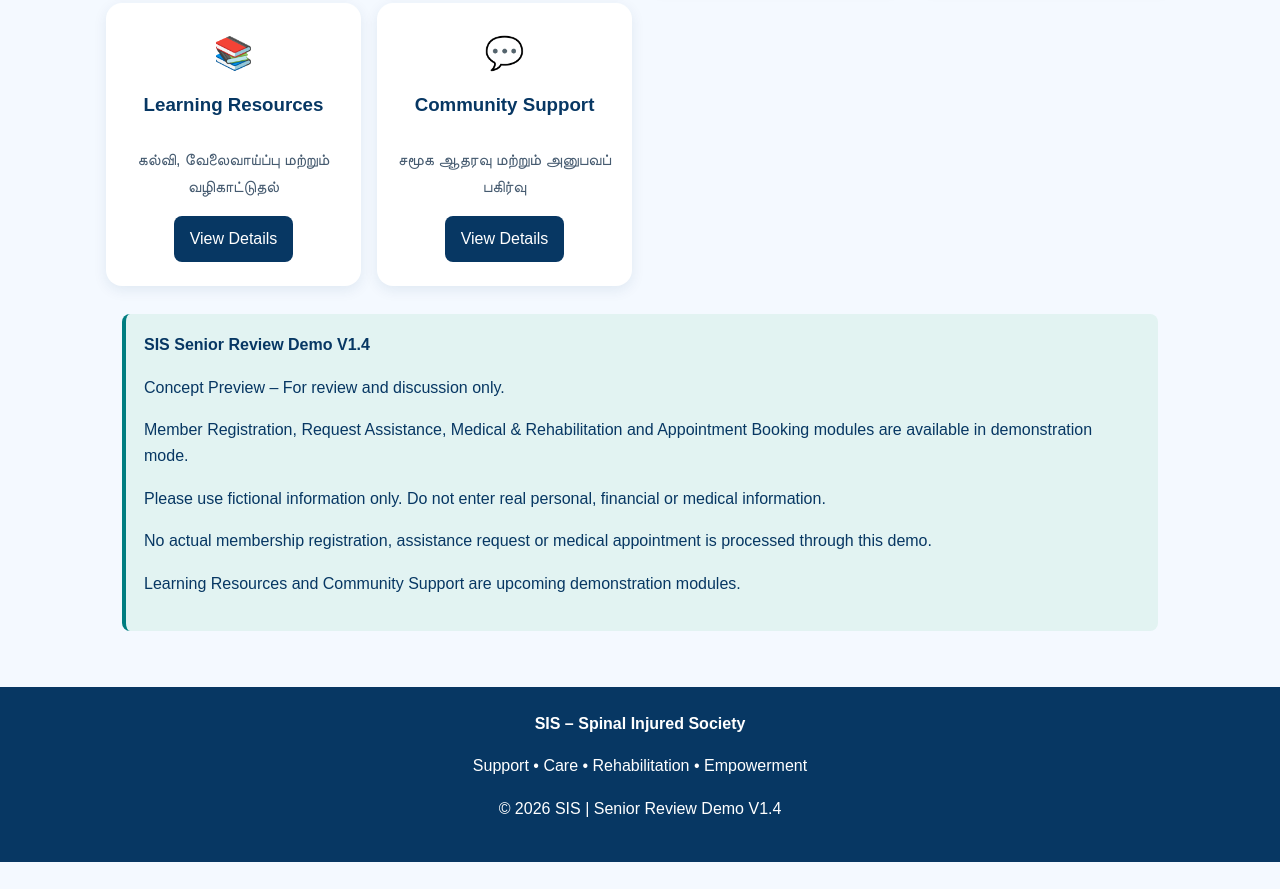
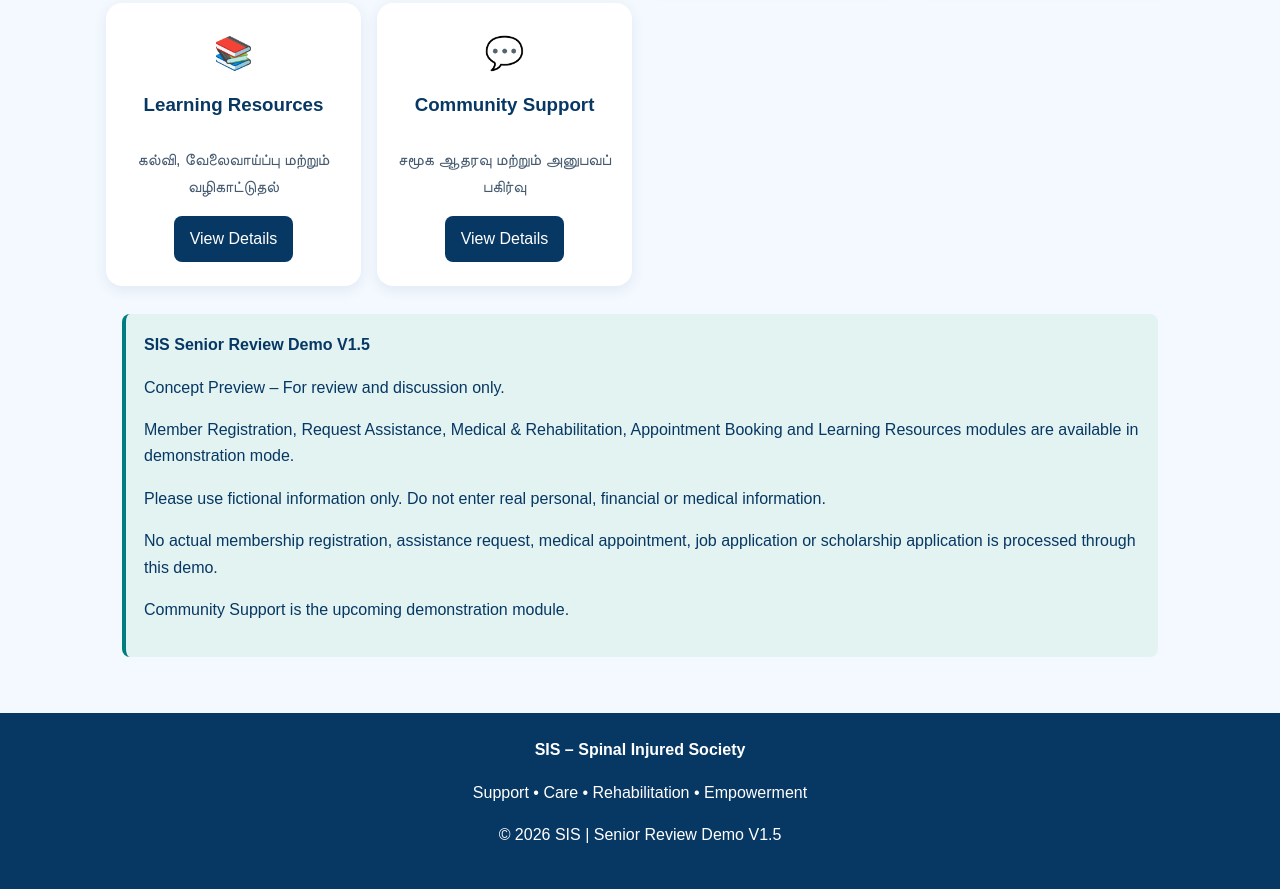
Before and after one commit to uthayaa999/sis-spinal-injured-society, a plain HTML site: page index.html in a window 1280 px wide. Shown: the part 1738-2627 px from the top of the page. Before the commit the page ends 2600 px from the top, so only its background shows below. Drawn offline with Linux system fonts and the light colour scheme.

Commit message:
SIS STEP 27 - Homepage Integration V1.5
Integrated the Learning Resources module with the SIS homepage, updated the Senior Review Demo to V1.5 and preserved all existing service navigation, accessibility controls, official PNG logo and website branding.

```diff
--- a/index.html
+++ b/index.html
@@ -275,9 +275,11 @@ View Details
 <h3>Learning Resources</h3>
 <p>கல்வி, வேலைவாய்ப்பு மற்றும் வழிகாட்டுதல்</p>
 
-<button onclick="showService('Learning Resources','Proposed educational resources, skill development, employment information and government scheme awareness.')">
+<a class="service-link"
+href="learning-resources.html"
+aria-label="View Learning Resources">
 View Details
-</button>
+</a>
 
 </article>
 
@@ -299,17 +301,17 @@ View Details
 
 <div class="notice">
 
-<strong>SIS Senior Review Demo V1.4</strong>
+<strong>SIS Senior Review Demo V1.5</strong>
 
 <p>Concept Preview – For review and discussion only.</p>
 
-<p>Member Registration, Request Assistance, Medical &amp; Rehabilitation and Appointment Booking modules are available in demonstration mode.</p>
+<p>Member Registration, Request Assistance, Medical &amp; Rehabilitation, Appointment Booking and Learning Resources modules are available in demonstration mode.</p>
 
 <p>Please use fictional information only. Do not enter real personal, financial or medical information.</p>
 
-<p>No actual membership registration, assistance request or medical appointment is processed through this demo.</p>
+<p>No actual membership registration, assistance request, medical appointment, job application or scholarship application is processed through this demo.</p>
 
-<p>Learning Resources and Community Support are upcoming demonstration modules.</p>
+<p>Community Support is the upcoming demonstration module.</p>
 
 </div>
 
@@ -339,7 +341,7 @@ View Details
 
 <p>Support • Care • Rehabilitation • Empowerment</p>
 
-<p>© 2026 SIS | Senior Review Demo V1.4</p>
+<p>© 2026 SIS | Senior Review Demo V1.5</p>
 
 </footer>
 
```
